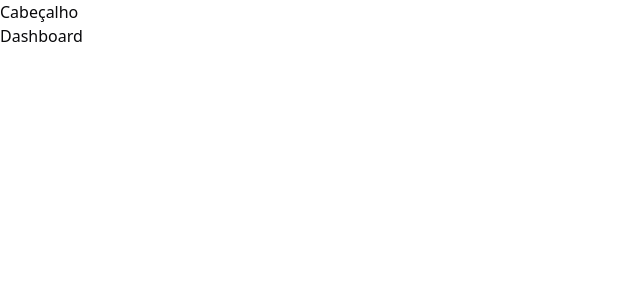
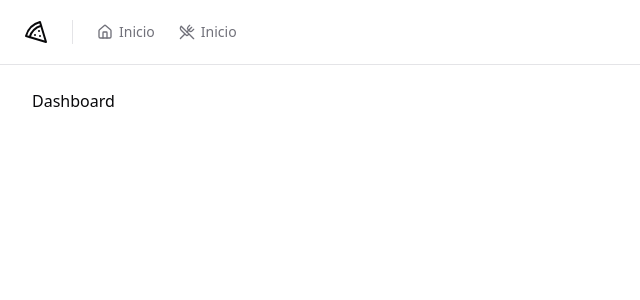
Before and after one commit to MichaelCStrahl/pizzashop-web, a React (Vite) app: page / in a window 1280 px wide. Shown: the top 300 px of the page, without its empty margins (0-640 px from the left). Built offline with nearby package versions, Linux system fonts and the light colour scheme.

Commit message:
add header

```diff
--- a/package.json
+++ b/package.json
@@ -12,6 +12,7 @@
   "dependencies": {
     "@hookform/resolvers": "^3.6.0",
     "@radix-ui/react-label": "^2.0.2",
+    "@radix-ui/react-separator": "^1.1.0",
     "@radix-ui/react-slot": "^1.0.2",
     "class-variance-authority": "^0.7.0",
     "clsx": "^2.1.1",
--- /dev/null
+++ b/src/components/header.tsx
@@ -0,0 +1,27 @@
+import { Home, Pizza, UtensilsCrossed } from 'lucide-react'
+
+import { NavLink } from './nav-link'
+import { Separator } from './ui/separator'
+
+export function Header() {
+  return (
+    <div className="border-b">
+      <div className="flex h-16 items-center gap-6 px-6">
+        <Pizza className="h-6 w-6" />
+
+        <Separator orientation="vertical" className="h-6" />
+
+        <nav className="flex items-center space-x-4 lg:space-x-6">
+          <NavLink to="/">
+            <Home className="h-4 w-4" />
+            Inicio
+          </NavLink>
+          <NavLink to="/orders">
+            <UtensilsCrossed className="h-4 w-4" />
+            Inicio
+          </NavLink>
+        </nav>
+      </div>
+    </div>
+  )
+}
--- /dev/null
+++ b/src/components/nav-link.tsx
@@ -0,0 +1,15 @@
+import { Link, LinkProps, useLocation } from 'react-router-dom'
+
+export type NavLinkProps = LinkProps
+
+export function NavLink(props: NavLinkProps) {
+  const { pathname } = useLocation()
+
+  return (
+    <Link
+      data-current={pathname === props.to}
+      className="flex items-center gap-1.5 text-sm font-medium text-muted-foreground hover:text-foreground data-[current-true]:text-foreground"
+      {...props}
+    />
+  )
+}
--- /dev/null
+++ b/src/components/ui/separator.tsx
@@ -0,0 +1,29 @@
+import * as React from "react"
+import * as SeparatorPrimitive from "@radix-ui/react-separator"
+
+import { cn } from "@/lib/utils"
+
+const Separator = React.forwardRef<
+  React.ElementRef<typeof SeparatorPrimitive.Root>,
+  React.ComponentPropsWithoutRef<typeof SeparatorPrimitive.Root>
+>(
+  (
+    { className, orientation = "horizontal", decorative = true, ...props },
+    ref
+  ) => (
+    <SeparatorPrimitive.Root
+      ref={ref}
+      decorative={decorative}
+      orientation={orientation}
+      className={cn(
+        "shrink-0 bg-border",
+        orientation === "horizontal" ? "h-[1px] w-full" : "h-full w-[1px]",
+        className
+      )}
+      {...props}
+    />
+  )
+)
+Separator.displayName = SeparatorPrimitive.Root.displayName
+
+export { Separator }
--- a/src/pages/_layouts/app.tsx
+++ b/src/pages/_layouts/app.tsx
@@ -1,11 +1,13 @@
 import { Outlet } from 'react-router-dom'
+
+import { Header } from '@/components/header'
 
 export function AppLayout() {
   return (
-    <div>
-      <h1>Cabeçalho</h1>
+    <div className="flex min-h-screen flex-col antialiased">
+      <Header />
 
-      <div>
+      <div className="flex flex-1 flex-col gap-4 p-8 pt-6">
         <Outlet />
       </div>
     </div>
--- a/src/pages/_layouts/auth.tsx
+++ b/src/pages/_layouts/auth.tsx
@@ -3,7 +3,7 @@
 
 export function AuthLayout() {
   return (
-    <div className="grid min-h-screen grid-cols-2">
+    <div className="grid min-h-screen grid-cols-2 antialiased">
       <div className="flex h-full flex-col justify-between border-r border-foreground/5 bg-muted p-10 text-muted-foreground">
         <div className="flex items-center gap-3 text-lg font-medium text-foreground">
           <Pizza className="h-5 w-5" />
```
Also changed, not shown: 1 other file (tests, documents, lock files or other folders).
